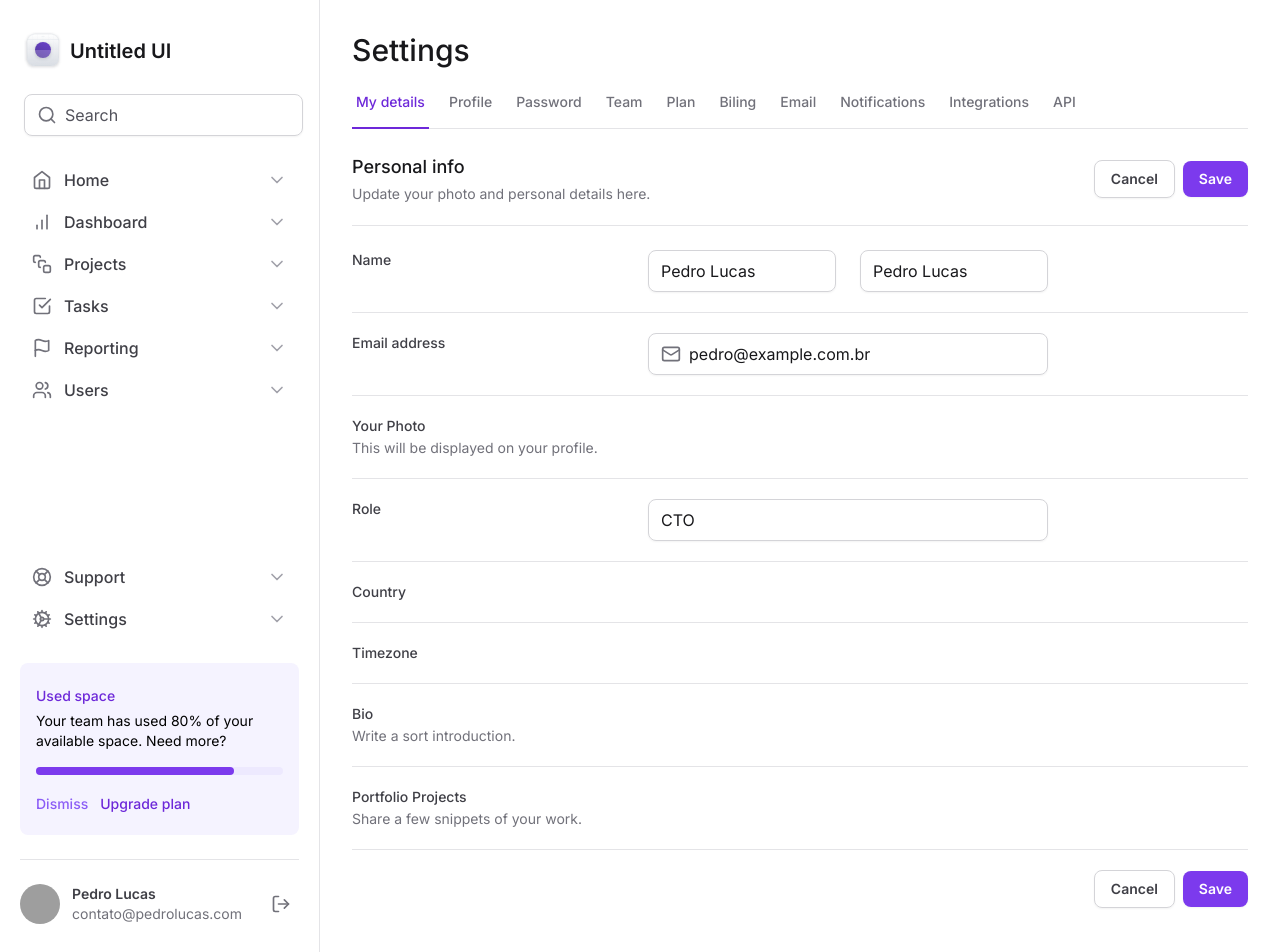
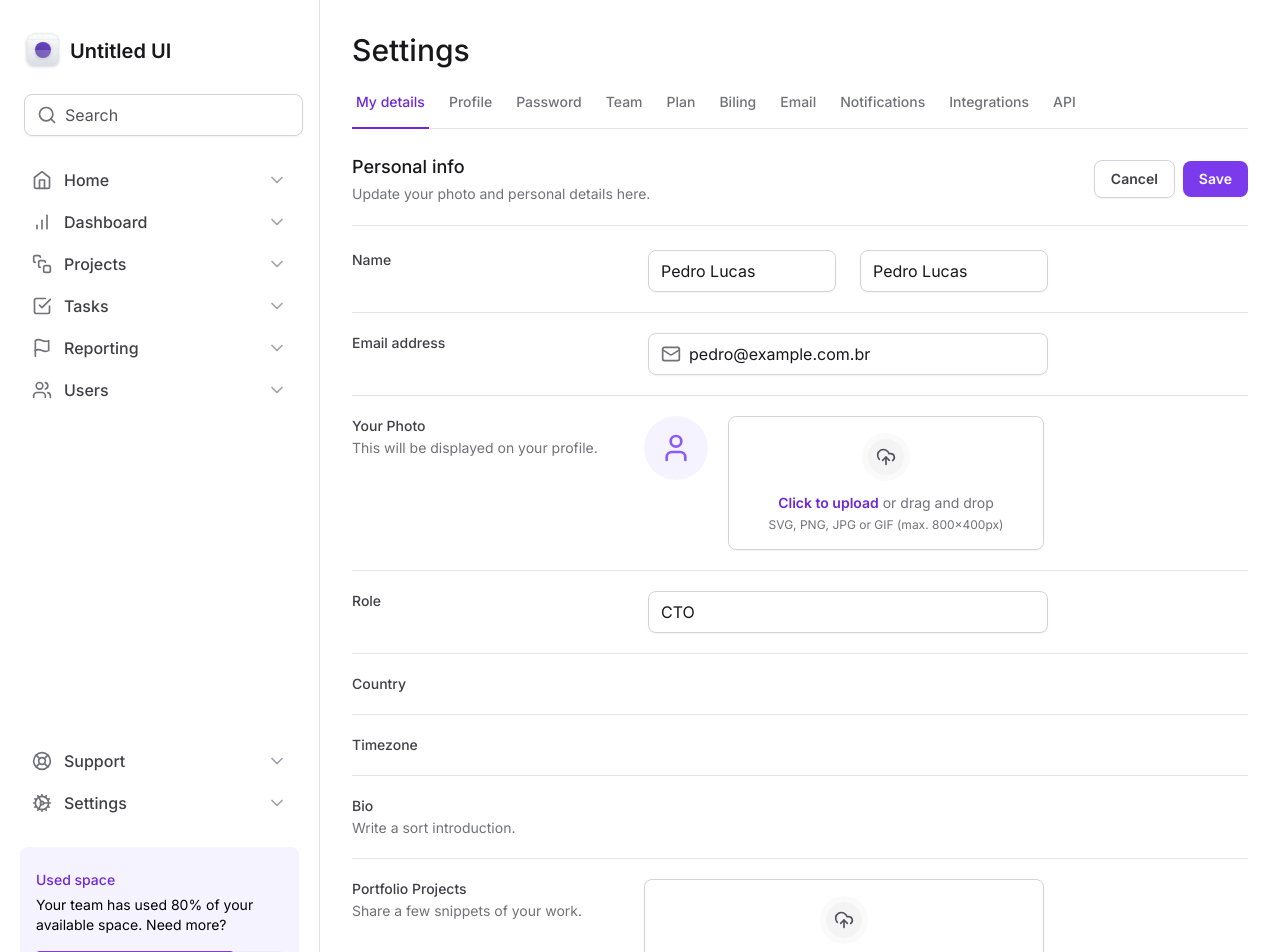
Before and after one commit to pdro-lucas/ignite-tailwind, a Next.js app: page / in a window 1280 px wide. Shown: the top 952 px of the page. Built offline with nearby package versions, Linux system fonts and the light colour scheme; grey boxes are pictures that could not be loaded.

Commit message:
feat: create file upload component

```diff
--- a/src/app/page.tsx
+++ b/src/app/page.tsx
@@ -1,145 +1,147 @@
+import { FileInput } from "@/components/Form/FileInput";
 import { Input } from "@/components/Input";
 import { SettingsTabs } from "@/components/SettingsTabs";
-import * as Tabs from "@radix-ui/react-tabs";
 import { Mail } from "lucide-react";
 
 export default function Home() {
   return (
     <>
-      <h1 className="text-3xl font-medium text-zinc-900">Settings</h1>
+      <h1 className='text-3xl font-medium text-zinc-900'>Settings</h1>
 
       <SettingsTabs />
 
-      <div className="flex flex-col mt-6">
-        <div className="flex items-center justify-between pb-5 border-b border-zinc-200">
-          <div className="space-y-1 ">
-            <h2 className="text-lg font-medium text-zinc-900">Personal info</h2>
-            <span className="text-sm text-zinc-500">
+      <div className='flex flex-col mt-6'>
+        <div className='flex items-center justify-between pb-5 border-b border-zinc-200'>
+          <div className='space-y-1 '>
+            <h2 className='text-lg font-medium text-zinc-900'>Personal info</h2>
+            <span className='text-sm text-zinc-500'>
               Update your photo and personal details here.
             </span>
           </div>
-          <div className="flex items-center gap-2">
+          <div className='flex items-center gap-2'>
             <button
-              type="button"
-              className="px-4 py-2 text-sm font-semibold border rounded-lg shadow-sm border-zinc-300 text-zinc-700 hover:bg-zinc-50"
-            >
+              type='button'
+              className='px-4 py-2 text-sm font-semibold border rounded-lg shadow-sm border-zinc-300 text-zinc-700 hover:bg-zinc-50'>
               Cancel
             </button>
             <button
-              type="submit"
-              form="settings"
-              className="px-4 py-2 text-sm font-semibold text-white rounded-lg shadow-sm bg-violet-600 hover:bg-violet-700"
-            >
+              type='submit'
+              form='settings'
+              className='px-4 py-2 text-sm font-semibold text-white rounded-lg shadow-sm bg-violet-600 hover:bg-violet-700'>
               Save
             </button>
           </div>
         </div>
         <form
-          id="settings"
-          className="flex flex-col w-full gap-5 mt-6 divide-y divide-zinc-200"
-        >
-          <div className="grid gap-3 grid-cols-form">
+          id='settings'
+          className='flex flex-col w-full gap-5 mt-6 divide-y divide-zinc-200'>
+          <div className='grid gap-3 grid-cols-form'>
             <label
-              htmlFor="firstName"
-              className="text-sm font-medium text-zinc-700"
-            >
+              htmlFor='firstName'
+              className='text-sm font-medium text-zinc-700'>
               Name
             </label>
-            <div className="grid grid-cols-2 gap-6">
+            <div className='grid grid-cols-2 gap-6'>
               <Input.Root>
                 <Input.Control
-                  id="firstName"
-                  defaultValue="Pedro Lucas"
-                ></Input.Control>
+                  id='firstName'
+                  defaultValue='Pedro Lucas'></Input.Control>
               </Input.Root>
               <Input.Root>
-                <Input.Control defaultValue="Pedro Lucas"></Input.Control>
+                <Input.Control defaultValue='Pedro Lucas'></Input.Control>
               </Input.Root>
             </div>
           </div>
-          <div className="grid gap-3 pt-5 grid-cols-form">
+          <div className='grid gap-3 pt-5 grid-cols-form'>
             <label
-              htmlFor="email"
-              className="text-sm font-medium text-zinc-700"
-            >
+              htmlFor='email'
+              className='text-sm font-medium text-zinc-700'>
               Email address
             </label>
             <Input.Root>
               <Input.Prefix>
-                <Mail className="w-5 h-5 text-zinc-500" />
+                <Mail className='w-5 h-5 text-zinc-500' />
               </Input.Prefix>
               <Input.Control
-                id="email"
-                type="email"
-                defaultValue="pedro@example.com.br"
-              ></Input.Control>
+                id='email'
+                type='email'
+                defaultValue='pedro@example.com.br'></Input.Control>
             </Input.Root>
           </div>
-          <div className="grid gap-3 pt-5 grid-cols-form">
+          <div className='grid gap-3 pt-5 grid-cols-form'>
             <label
-              htmlFor="email"
-              className="text-sm font-medium text-zinc-700"
-            >
+              htmlFor='photo'
+              className='text-sm font-medium text-zinc-700'>
               Your Photo
-              <span className="text-sm mt-0.5 font-normal text-zinc-500 block">
+              <span className='text-sm mt-0.5 font-normal text-zinc-500 block'>
                 This will be displayed on your profile.
               </span>
             </label>
+            <FileInput.Root className='flex items-start gap-5'>
+              <FileInput.ImagePreview />
+              <FileInput.Trigger />
+              <FileInput.Control />
+            </FileInput.Root>
           </div>
-          <div className="grid gap-3 pt-5 grid-cols-form">
-            <label htmlFor="role" className="text-sm font-medium text-zinc-700">
+          <div className='grid gap-3 pt-5 grid-cols-form'>
+            <label
+              htmlFor='role'
+              className='text-sm font-medium text-zinc-700'>
               Role
             </label>
             <Input.Root>
-              <Input.Control id="role" defaultValue="CTO"></Input.Control>
+              <Input.Control
+                id='role'
+                defaultValue='CTO'></Input.Control>
             </Input.Root>
           </div>
-          <div className="grid gap-3 pt-5 grid-cols-form">
+          <div className='grid gap-3 pt-5 grid-cols-form'>
             <label
-              htmlFor="country"
-              className="text-sm font-medium text-zinc-700"
-            >
+              htmlFor='country'
+              className='text-sm font-medium text-zinc-700'>
               Country
             </label>
           </div>
-          <div className="grid gap-3 pt-5 grid-cols-form">
+          <div className='grid gap-3 pt-5 grid-cols-form'>
             <label
-              htmlFor="timezone"
-              className="text-sm font-medium text-zinc-700"
-            >
+              htmlFor='timezone'
+              className='text-sm font-medium text-zinc-700'>
               Timezone
             </label>
           </div>
-          <div className="grid gap-3 pt-5 grid-cols-form">
-            <label htmlFor="bio" className="text-sm font-medium text-zinc-700">
+          <div className='grid gap-3 pt-5 grid-cols-form'>
+            <label
+              htmlFor='bio'
+              className='text-sm font-medium text-zinc-700'>
               Bio
-              <span className="text-sm mt-0.5 font-normal text-zinc-500 block">
+              <span className='text-sm mt-0.5 font-normal text-zinc-500 block'>
                 Write a sort introduction.
               </span>
             </label>
           </div>
-          <div className="grid gap-3 pt-5 grid-cols-form">
+          <div className='grid gap-3 pt-5 grid-cols-form'>
             <label
-              htmlFor="portfolio"
-              className="text-sm font-medium text-zinc-700"
-            >
+              htmlFor='portfolio'
+              className='text-sm font-medium text-zinc-700'>
               Portfolio Projects
-              <span className="text-sm mt-0.5 font-normal text-zinc-500 block">
+              <span className='text-sm mt-0.5 font-normal text-zinc-500 block'>
                 Share a few snippets of your work.
               </span>
             </label>
+            <FileInput.Root>
+              <FileInput.Trigger />
+              <FileInput.Control multiple />
+            </FileInput.Root>
           </div>
-          <div className="flex items-center justify-end gap-2 pt-5">
+          <div className='flex items-center justify-end gap-2 pt-5'>
             <button
-              type="button"
-              className="px-4 py-2 text-sm font-semibold border rounded-lg shadow-sm border-zinc-300 text-zinc-700 hover:bg-zinc-50"
-            >
+              type='button'
+              className='px-4 py-2 text-sm font-semibold border rounded-lg shadow-sm border-zinc-300 text-zinc-700 hover:bg-zinc-50'>
               Cancel
             </button>
             <button
-              type="submit"
-              className="px-4 py-2 text-sm font-semibold text-white rounded-lg shadow-sm bg-violet-600 hover:bg-violet-700"
-            >
+              type='submit'
+              className='px-4 py-2 text-sm font-semibold text-white rounded-lg shadow-sm bg-violet-600 hover:bg-violet-700'>
               Save
             </button>
           </div>
--- /dev/null
+++ b/src/components/Form/FileInput/Control.tsx
@@ -0,0 +1,19 @@
+"use client";
+
+import { ComponentProps } from "react";
+import { useFileInput } from "./Root";
+
+export type ControlProps = ComponentProps<"input">;
+
+export function Control(props: ControlProps) {
+  const { id } = useFileInput();
+
+  return (
+    <input
+      type='file'
+      className='sr-only'
+      id={id}
+      {...props}
+    />
+  );
+}
--- /dev/null
+++ b/src/components/Form/FileInput/ImagePreview.tsx
@@ -0,0 +1,9 @@
+import { User } from "lucide-react";
+
+export function ImagePreview() {
+  return (
+    <div className='bg-violet-50 flex h-16 w-16 items-center rounded-full justify-center'>
+      <User className='w-8 h-8 text-violet-500' />
+    </div>
+  );
+}
--- /dev/null
+++ b/src/components/Form/FileInput/Root.tsx
@@ -0,0 +1,23 @@
+"use client";
+
+import { ComponentProps, createContext, useContext, useId } from "react";
+
+export type RootProps = ComponentProps<"div">;
+
+type FileInputContextType = {
+  id: string;
+};
+
+const FileInputContext = createContext({} as FileInputContextType);
+
+export function Root(props: RootProps) {
+  const id = useId();
+
+  return (
+    <FileInputContext.Provider value={{ id }}>
+      <div {...props} />
+    </FileInputContext.Provider>
+  );
+}
+
+export const useFileInput = () => useContext(FileInputContext);
--- /dev/null
+++ b/src/components/Form/FileInput/Trigger.tsx
@@ -0,0 +1,27 @@
+"use client";
+
+import { UploadCloud } from "lucide-react";
+import { useFileInput } from "./Root";
+
+export function Trigger() {
+  const { id } = useFileInput();
+
+  return (
+    <label
+      htmlFor={id}
+      className='group flex-1 cursor-pointer flex flex-col items-center gap-3 rounded-lg border border-zinc-300 px-6 py-4 text-center text-zinc-500 shadow-sm hover:border-violet-200 hover:bg-violet-25 hover:text-violet-500'>
+      <div className='rounded-full border-6 border-zinc-50 bg-zinc-100 p-2 group-hover:border-violet-50 group-hover:bg-violet-100'>
+        <UploadCloud className='h-5 w-5 text-zinc-600 group-hover:text-violet-600' />
+      </div>
+
+      <div className='flex flex-col items-center gap-1'>
+        <span className='text-sm'>
+          <span className='font-semibold text-violet-700'>Click to upload</span>{" "}
+          or drag and drop
+        </span>
+
+        <span className='text-xs'>SVG, PNG, JPG or GIF (max. 800x400px)</span>
+      </div>
+    </label>
+  );
+}
--- /dev/null
+++ b/src/components/Form/FileInput/index.tsx
@@ -0,0 +1,11 @@
+import { Control } from "./Control";
+import { ImagePreview } from "./ImagePreview";
+import { Root } from "./Root";
+import { Trigger } from "./Trigger";
+
+export const FileInput = {
+  Root,
+  Control,
+  Trigger,
+  ImagePreview,
+};
--- a/tailwind.config.ts
+++ b/tailwind.config.ts
@@ -9,6 +9,16 @@ const config: Config = {
         profile: "max-content 1fr min-content",
         form: "minmax(7.5rem, 17.5rem) minmax(25rem, 1fr) minmax(0, 15rem)",
       },
+
+      borderWidth: {
+        6: "6px",
+      },
+
+      colors: {
+        violet: {
+          25: "#fcfaff",
+        },
+      },
     },
   },
   plugins: [],
```
